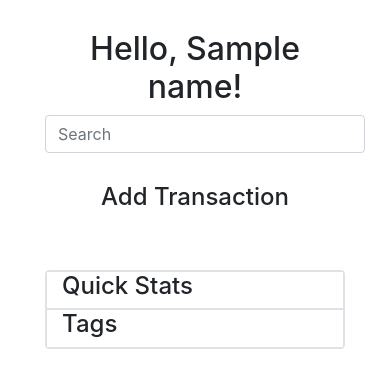
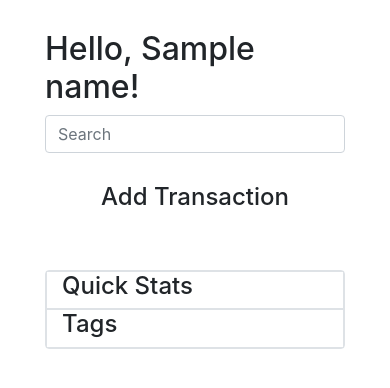
Before and after one commit to jacksonzou123/moneymanager, a Flask app: template flaskr/templates/template.html in a window 390 px wide. Shown: the part 56-444 px from the top of the page. Run offline with Flask 2, Linux system fonts and the light colour scheme; the template is opened without the code that fills it: most values are stand-ins (such as "Sample title", 1, 10 or a date in 2020); some libraries are stand-ins or nearby versions.

Commit message:
Fixed formatting FINALLY

```diff
--- a/flaskr/templates/template.html
+++ b/flaskr/templates/template.html
@@ -6,21 +6,9 @@
   <title>Our Website {% block head %}{% endblock %}</title>
   <link rel="stylesheet" href="https://stackpath.bootstrapcdn.com/bootstrap/4.4.1/css/bootstrap.min.css"
     integrity="sha384-Vkoo8x4CGsO3+Hhxv8T/Q5PaXtkKtu6ug5TOeNV6gBiFeWPGFN9MuhOf23Q9Ifjh" crossorigin="anonymous">
-  <link rel="stylesheet" type="text/css" href="static/styles/mainpage.css">
+  <link rel="stylesheet" type="text/css" href="/static/styles/mainpage.css">
   <style>
-  .searchbar {
-    float: right;
-  }
-  @media only screen and (max-width: 576px){
-    .col-sm {
-      text-align: center;
-    }
-    .searchbar {
-      float: none;
-      margin-left:auto;
-      margin-right:auto;
-    }
-  }
+
   </style>
 </head>
 
@@ -40,9 +28,7 @@
           <h2>Hello, {{ name }}!</h2>
         </div>
         <div class="col-sm">
-          <div class="form active-pink active-pink-2 searchbar" style="width:20em;">
-            <input class="form-control" type="text" placeholder="Search" aria-label="Search">
-          </div>
+          <input class="form-control searchbar" type="text" placeholder="Search" aria-label="Search">
         </div>
       </div>
 
```
